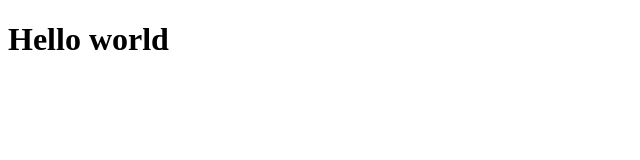
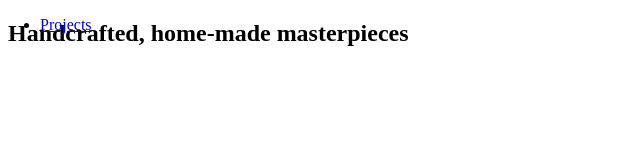
Before and after one commit to MOH-ZR/htmlcssproject3, a plain HTML site: page fcc-test-suite-template-master/fcc-test-suite-template-master/index.html in a window 1280 px wide. Shown: the whole page, without its empty margins (0-640 px from the left). Drawn offline with Linux system fonts and the light colour scheme.

Commit message:
final project

```diff
--- a/fcc-test-suite-template-master/fcc-test-suite-template-master/css/style.css
+++ b/fcc-test-suite-template-master/fcc-test-suite-template-master/css/style.css
@@ -0,0 +1,13 @@
+
+#navbar{
+    position: fixed;
+    top: 0;
+    left: 0;
+    width: 100%;
+}
+#welcome-section {
+    height: 100vh;
+}
+@media screen and (max-width:47rem) {
+
+}
--- a/fcc-test-suite-template-master/fcc-test-suite-template-master/index.html
+++ b/fcc-test-suite-template-master/fcc-test-suite-template-master/index.html
@@ -22,7 +22,23 @@
 
 
     -->
-    <h1>Hello world</h1>
+    <nav id="navbar">
+      <ul>
+        <li><a href="#projects">Projects</a></li>
+      </ul>
+    </nav>
+
+
+    <section id="welcome-section">
+      <h1>Handcrafted, home-made masterpieces</h1>
+    </section>
+    <section id="projects">
+      <p class="project-tile"></p>
+      <a href=""></a>
+      <a target="_blank" href="https://github.com/MOH-ZR/htmlcssproject3" id="profile-link"></a>
+
+    </section>
+
     <script  src="js/index.js"></script>
   </body>
 </html>
```
